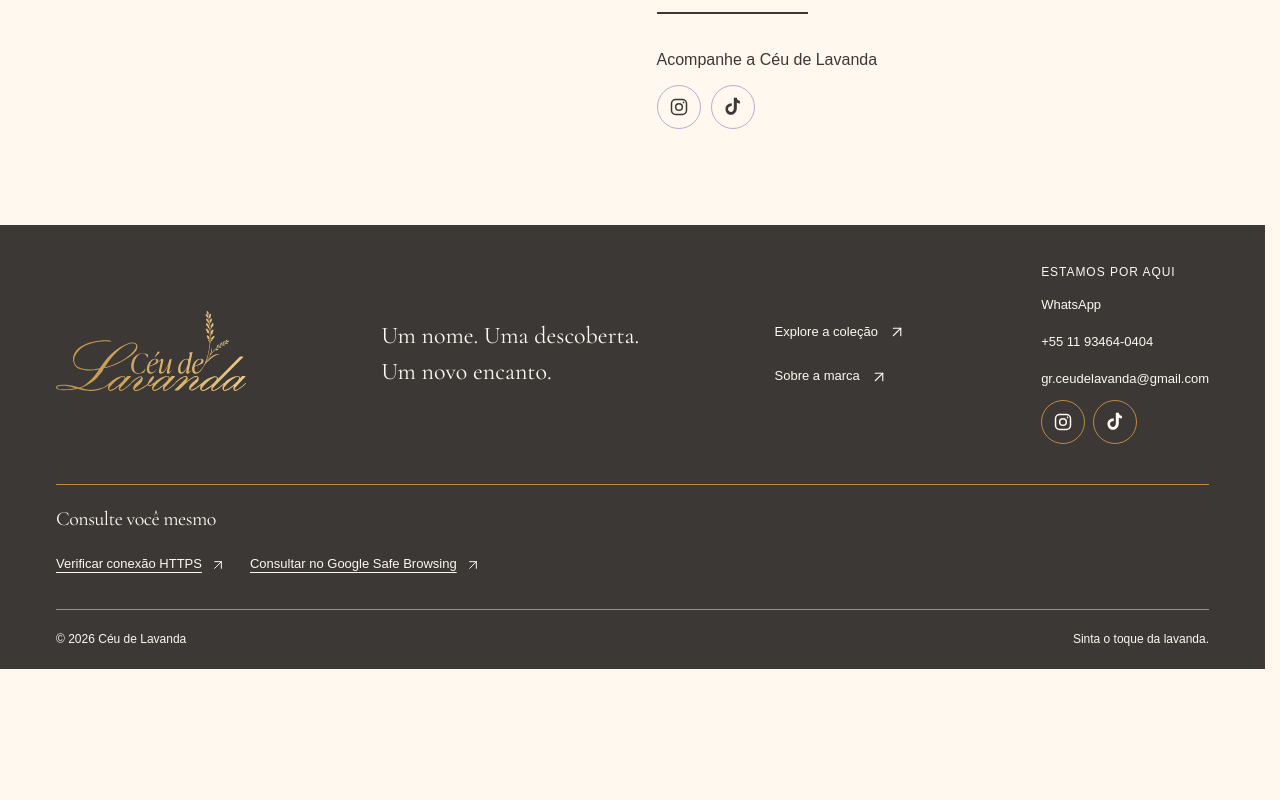
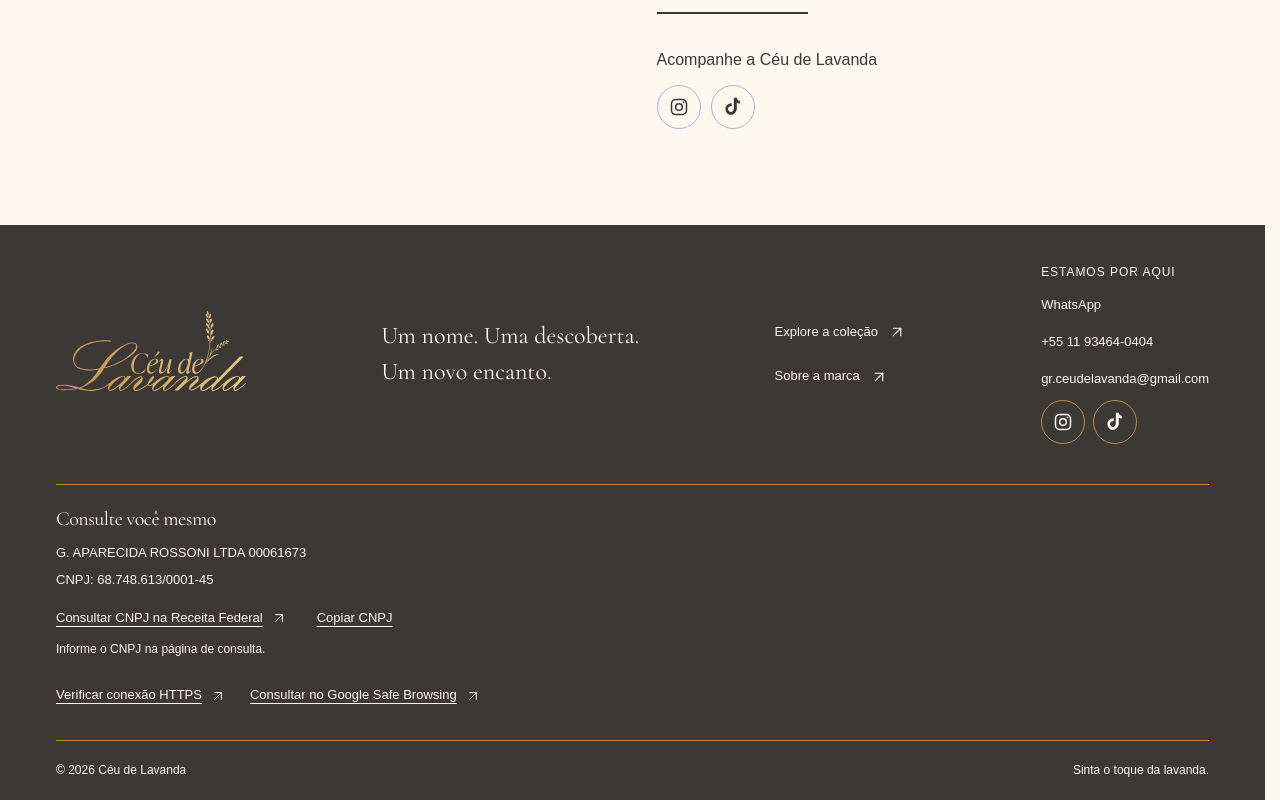
Before and after one commit to PxS00/ceu-de-lavanda-catalog, a Next.js app: page / in a window 1280 px wide. Shown: the part 2364-3164 px from the top of the page. Before the commit the page ends 3033 px from the top, so only its background shows below. Built offline with nearby package versions, Linux system fonts and the light colour scheme.

Commit message:
feat(footer): add company registration details

```diff
--- /dev/null
+++ b/src/shared/components/copy-cnpj.tsx
@@ -0,0 +1,21 @@
+"use client";
+
+import { useState } from "react";
+
+export function CopyCnpj({ cnpj }: { cnpj: string }) {
+  const [message, setMessage] = useState("");
+  async function copy() {
+    try {
+      await navigator.clipboard.writeText(cnpj);
+      setMessage("CNPJ copiado.");
+    } catch {
+      setMessage("Não foi possível copiar. Selecione o número acima.");
+    }
+  }
+  return (
+    <>
+      <button className="copy-cnpj" type="button" onClick={copy}>Copiar CNPJ</button>
+      <span className="sr-only" role="status">{message}</span>
+    </>
+  );
+}
--- a/src/shared/components/site-verification.tsx
+++ b/src/shared/components/site-verification.tsx
@@ -1,5 +1,6 @@
 import { ArrowUpRight } from "lucide-react";
 import { contact } from "@/shared/contact";
+import { CopyCnpj } from "./copy-cnpj";
 
 export function SiteVerification() {
   const domain = new URL(contact.siteUrl).hostname;
@@ -11,6 +12,19 @@ export function SiteVerification() {
   return (
     <section className="wrap site-verification" aria-labelledby="verification-title">
       <h2 id="verification-title">Consulte você mesmo</h2>
+      {contact.companyName && contact.cnpj && (
+        <div className="company-details">
+          <p>{contact.companyName}</p>
+          <p>CNPJ: {contact.cnpj}</p>
+          <div className="verification-links">
+            <a href="https://solucoes.receita.fazenda.gov.br/Servicos/cnpjreva/" target="_blank" rel="noopener noreferrer">
+              Consultar CNPJ na Receita Federal <ArrowUpRight aria-hidden="true" /><span className="sr-only"> (abre em nova aba)</span>
+            </a>
+            <CopyCnpj cnpj={contact.cnpj} />
+          </div>
+          <p className="company-hint">Informe o CNPJ na página de consulta.</p>
+        </div>
+      )}
       <div className="verification-links">
         <a href={tlsUrl.toString()} target="_blank" rel="noopener noreferrer">
           Verificar conexão HTTPS <ArrowUpRight aria-hidden="true" /><span className="sr-only"> (abre em nova aba)</span>
--- a/src/shared/contact.ts
+++ b/src/shared/contact.ts
@@ -3,6 +3,8 @@ export const contact = {
   phoneDisplay: "+55 11 93464-0404",
   email: "gr.ceudelavanda@gmail.com",
   siteUrl: "https://ceu-de-lavanda.pages.dev",
+  companyName: "G. APARECIDA ROSSONI LTDA 00061673",
+  cnpj: "68.748.613/0001-45",
   instagram: "https://www.instagram.com/ceu_de_lavanda/" as string | null,
   tiktok: "https://www.tiktok.com/@ceu_de_lavanda" as string | null,
 };
--- a/src/shared/styles/site-footer.css
+++ b/src/shared/styles/site-footer.css
@@ -43,6 +43,10 @@
 .verification-links { display: flex; flex-wrap: wrap; gap: 8px 24px; }
 .verification-links a { display: inline-flex; align-items: center; gap: 8px; min-height: 44px; font-size: var(--text-small); text-decoration: underline; text-underline-offset: 4px; }
 .verification-links svg { width: 16px; height: 16px; }
+.company-details { font-size: var(--text-small); margin-bottom: 14px; }
+.company-details p { margin: 0 0 6px; }
+.company-details .company-hint { font-size: var(--text-label); }
+.copy-cnpj { min-height: 44px; background: transparent; border: 0; color: inherit; cursor: pointer; text-decoration: underline; text-underline-offset: 4px; font: inherit; }
 .footer-bottom {
   border-top: 1px solid var(--primary);
   display: flex;
```
Also changed, not shown: 1 other file (tests, documents, lock files or other folders).
